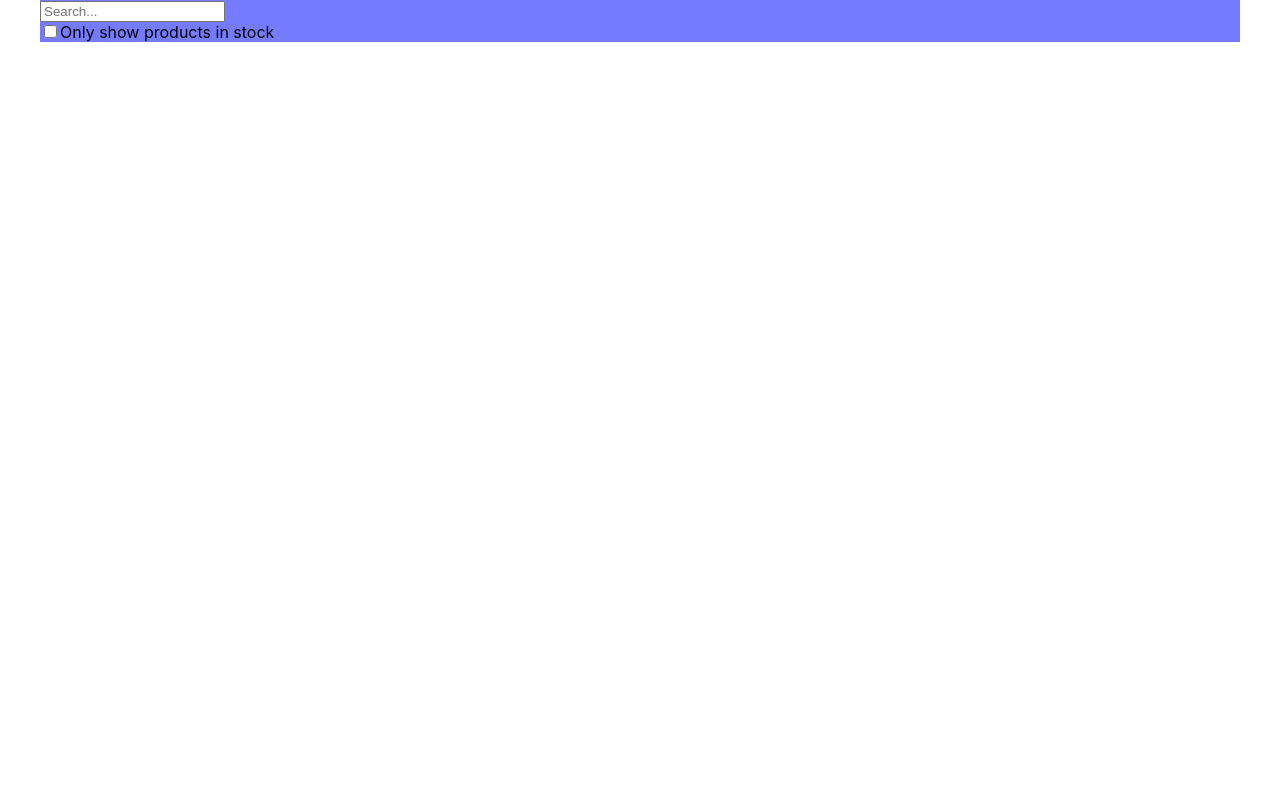
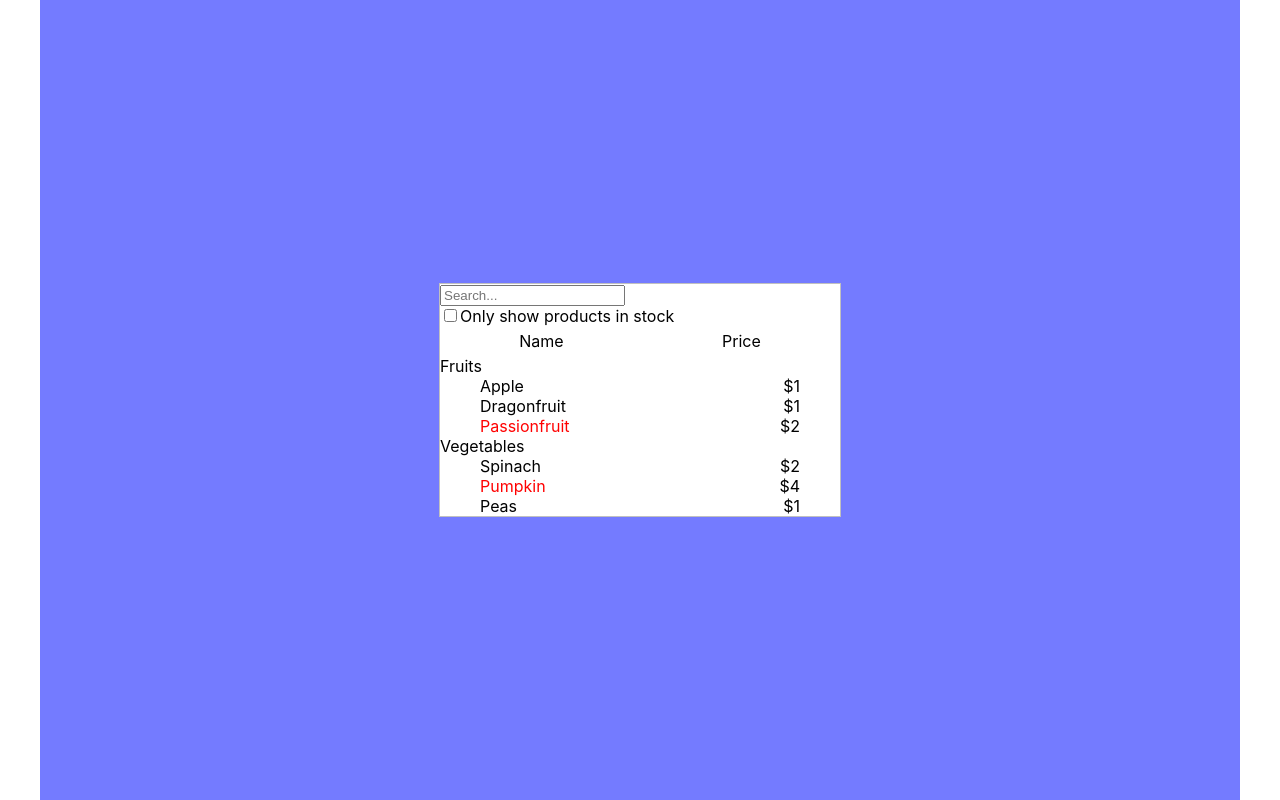
Before and after one commit to WonTaeJang/react-webview, a React (Vite) app: page /product in a window 1280 px wide. Built offline with nearby package versions, Linux system fonts and the light colour scheme.

Commit message:
feat: product static UI

```diff
--- /dev/null
+++ b/src/assets/css/product.css
@@ -0,0 +1,30 @@
+.product {
+  display: flex;
+  justify-content: center;
+  align-items: center;
+  height: 100vh;
+}
+
+.product-container {
+  width: 400px;
+  background-color: #fff;
+  border: 1px solid silver;
+}
+
+.product-row {
+  display: flex;
+  padding: 0 40px;
+  justify-content: space-between;
+}
+
+.product-row__active {
+  color: red;
+}
+
+.product-title {
+  display: flex;
+  height: 30px;
+  align-items: center;
+  width: 100%;
+  justify-content: space-around;
+}
--- a/src/pages/product-page.jsx
+++ b/src/pages/product-page.jsx
@@ -1,4 +1,5 @@
 import { useState } from "react"
+import '../assets/css/product.css'
 
 const PRODUCTS = [
   {category: "Fruits", price: "$1", stocked: true, name: "Apple"},
@@ -37,13 +38,59 @@ const SearchBar = ({filterText, onChangeFilterText, inStock, onChangeInStock}) =
   )
 }
 
-const ProductTable = ({products}) => {
-  console.log(products)
+const ProductCategoryRow = ({category}) => {
+  return (
+    <div>
+      <span>{category}</span>
+    </div>
+  )
+}
+
+const ProductRow = ({product}) => {
   return (
     <>
-      <div>
+      <div className="product-row">
+        <span className={(product.stocked ? '': 'product-row__active')}>{product.name}</span>
+        <span>{product.price}</span>
+      </div>
+    </>
+  )
+}
 
+const ProductTable = ({products}) => {
+  const rows = []
+  let lastCategory = null
+
+  for(const product of products) {
+    console.log(product)
+
+    if (product.category !== lastCategory) {
+      rows.push(
+        <ProductCategoryRow
+          category={product.category}
+          key={product.category}
+        />
+      )
+
+      lastCategory = product.category
+    }
+
+    rows.push(
+      <ProductRow
+        product={product}
+        key={product.name}
+      />
+    )
+  }
+
+  return (
+    <>
+      <div className="product-title">
+        <span>Name</span>
+        <span>Price</span>
       </div>
+
+      <div>{rows}</div>
     </>
   )
 }
@@ -59,6 +106,8 @@ export default function FilterableProductTable () {
         <span>{filterText}</span>
         <span>{inStock.toString()}</span>
       </div> */}
+      <div className="product">
+        <div className="product-container">
           <SearchBar
             filterText={filterText}
             onChangeFilterText={setFilterText}
@@ -68,6 +117,9 @@ export default function FilterableProductTable () {
           <ProductTable
             products={products}
           />
+        </div>
+
+      </div>
     </>
   )
 }
```
Lines whose indentation alone changed are shown as unchanged.
